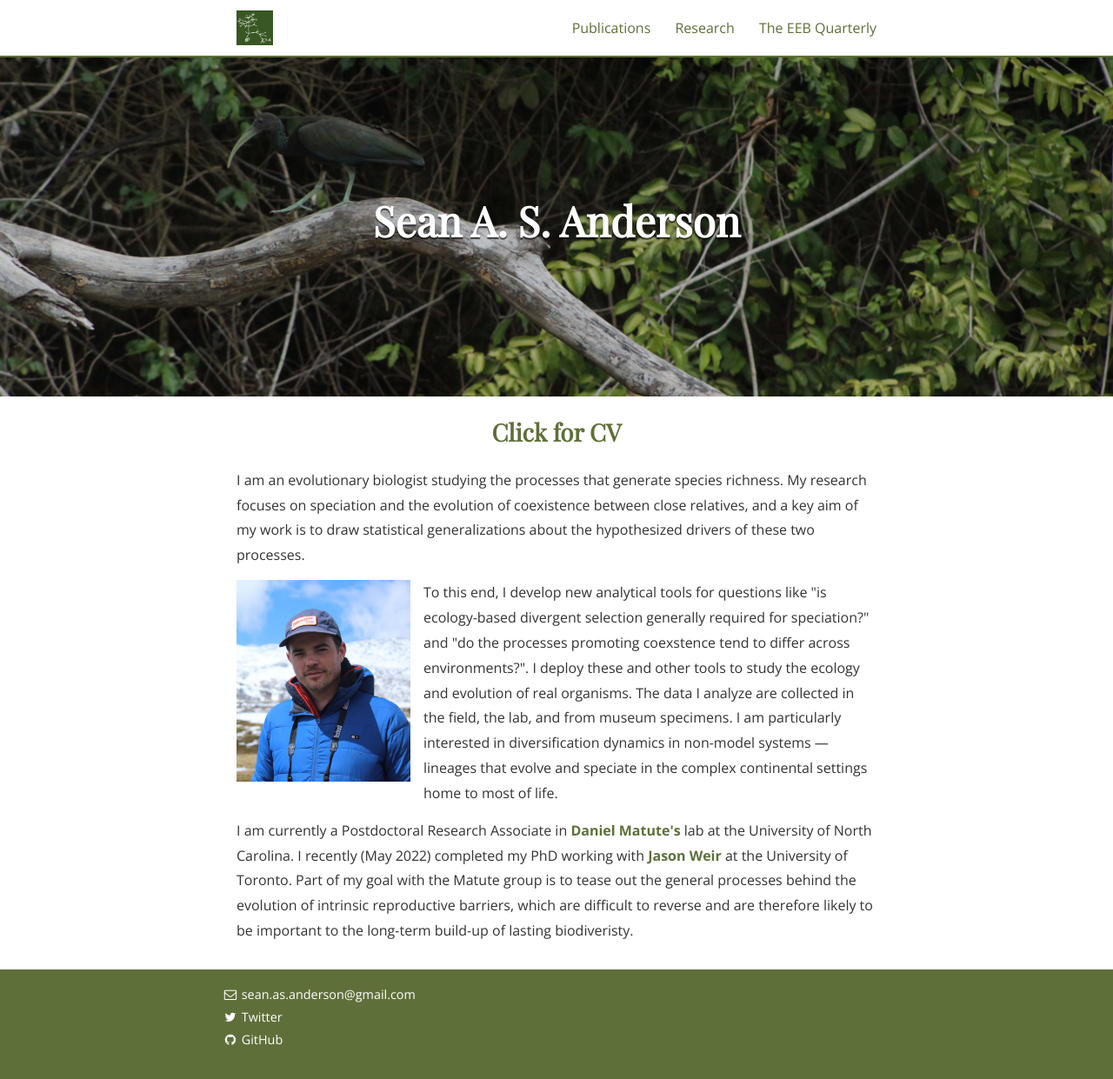
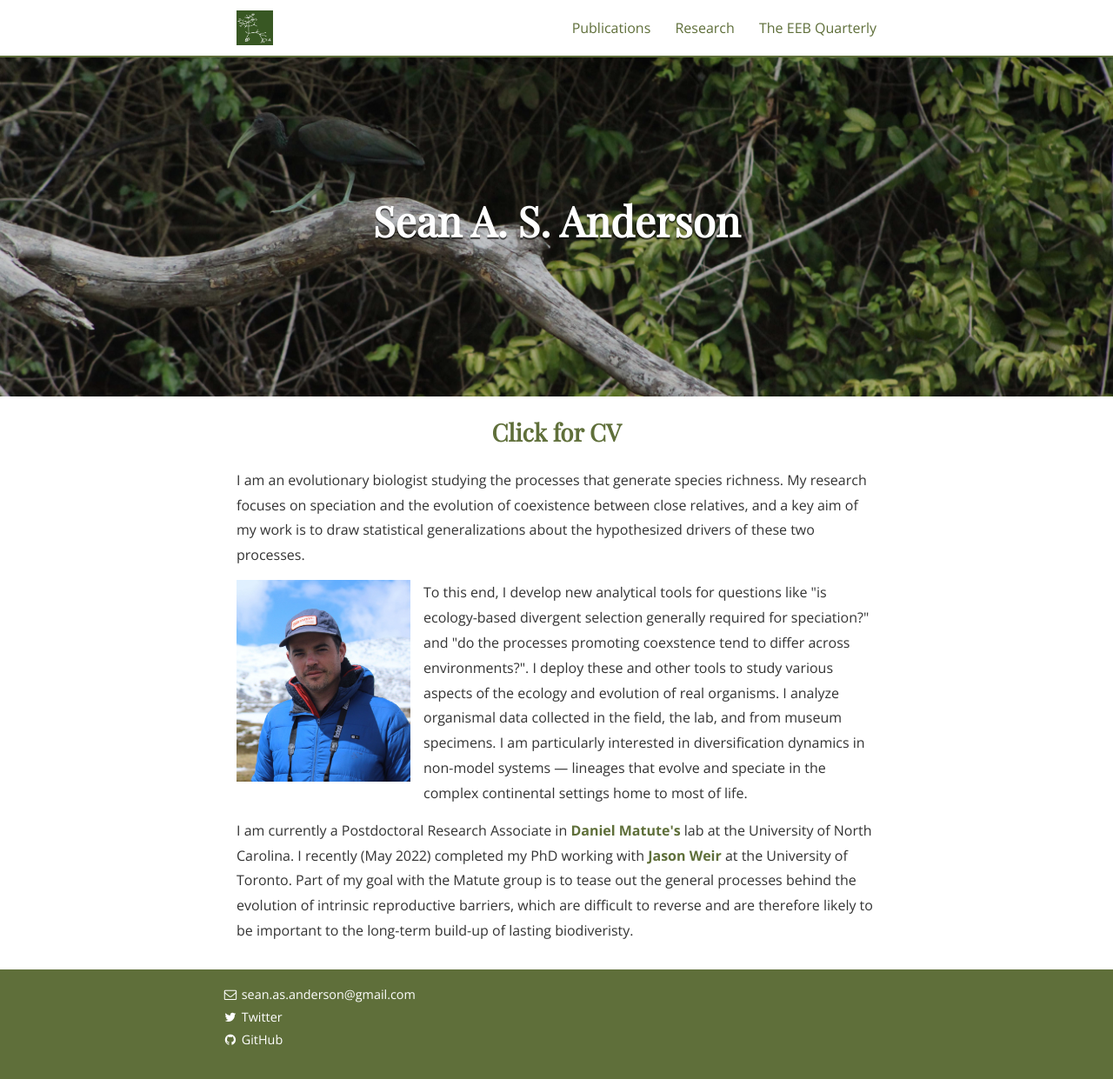
Before and after one commit to SeanASAnderson/SeanASAnderson.github.io, a Jekyll site: the page built from index.html, in a window 1280 px wide and 1241 px high. Shown: the whole window at 87% size. Built offline with Jekyll 4.4.1, drawn with Linux system fonts in a browser that asks for light colours; nearby versions of some CDN libraries; some web fonts are replaced; the list of posts is cut into pages by our own code.

Commit message:
rewording

```diff
--- a/index.html
+++ b/index.html
@@ -55,7 +55,7 @@ img {
   <h2> <center><a href="https://github.com/SeanASAnderson/CV/blob/main/AndersonSean.CV.2022.pdf">Click for CV </a></center></h2>
   <!--<h1> <center> Welcome! </center> </h1>-->
   <p> I am an evolutionary biologist studying the processes that generate species richness. My research focuses on speciation and the evolution of coexistence between close relatives, and a key aim of my work is to draw statistical generalizations about the hypothesized drivers of these two processes. </p>
-  <p> <img src="/assets/anderson_sean_rockies2019.jpg" alt="Sean Pic" style="width:200px;margin-right:15px;"> To this end, I develop new analytical tools for questions like "is ecology-based divergent selection generally required for speciation?" and "do the processes promoting coexstence tend to differ across environments?". I deploy these and other tools to study the ecology and evolution of real organisms. The data I analyze are collected in the field, the lab, and from museum specimens. I am particularly interested in diversification dynamics in non-model systems <span>&#8212;</span> lineages that evolve and speciate in the complex continental settings home to most of life. </p>
+  <p> <img src="/assets/anderson_sean_rockies2019.jpg" alt="Sean Pic" style="width:200px;margin-right:15px;"> To this end, I develop new analytical tools for questions like "is ecology-based divergent selection generally required for speciation?" and "do the processes promoting coexstence tend to differ across environments?". I deploy these and other tools to study various aspects of the ecology and evolution of real organisms. I analyze organismal data collected in the field, the lab, and from museum specimens. I am particularly interested in diversification dynamics in non-model systems <span>&#8212;</span> lineages that evolve and speciate in the complex continental settings home to most of life. </p>
   <p> I am currently a Postdoctoral Research Associate in <a href="https://scholar.google.ca/citations?hl=en&user=zZFIS2oAAAAJ&view_op=list_works&sortby=pubdate"/> <b>Daniel Matute's </a> </b> lab at the University of North Carolina. I recently (May 2022) completed my PhD working with <a href="https://www.utsc.utoronto.ca/~jweir"/> <b>Jason Weir </a> </b> at the University of Toronto. Part of my goal with the Matute group is to tease out the general processes behind the evolution of intrinsic reproductive barriers, which are difficult to reverse and are therefore likely to be important to the long-term build-up of lasting biodiveristy. </p>
     <!--I'm entering the fourth and final year of my work with Jason, so <b> if you're a PI and would like to discuss potential postdoc partnerships for 2022, please <a href="mailto:sean.as.anderson@gmail.com">reach out today!</a></b> </p>-->
 
```
